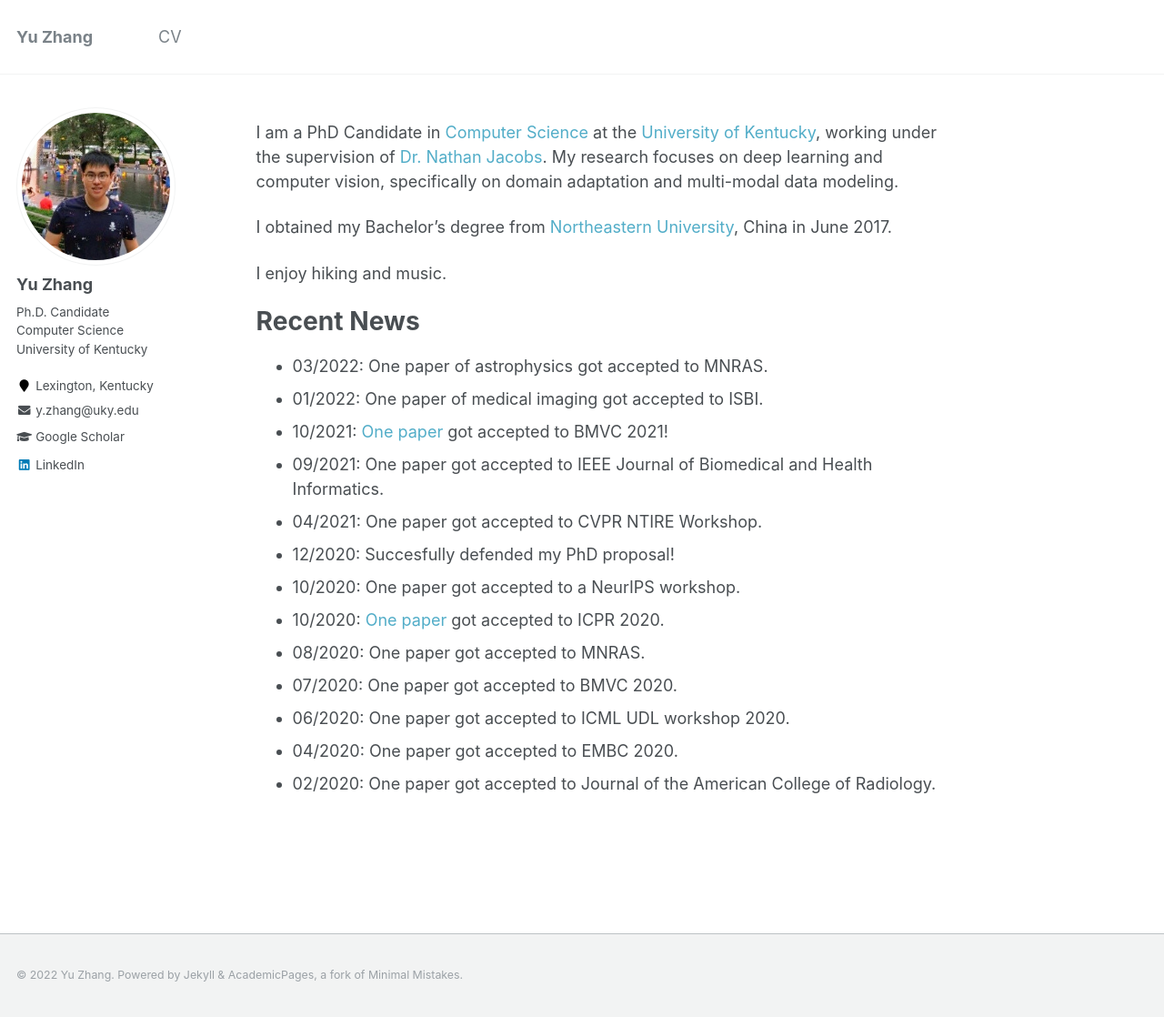
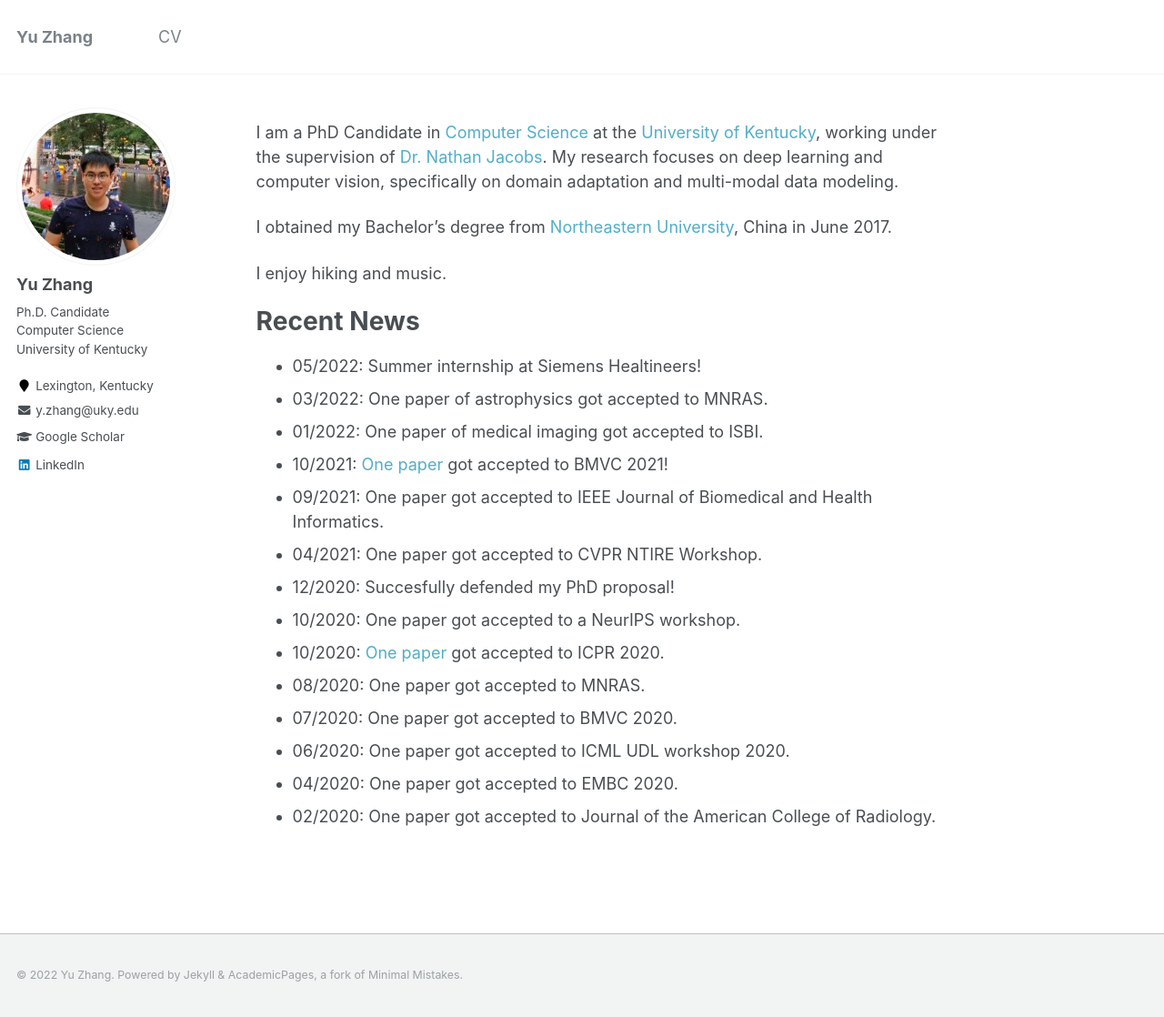
Before and after one commit to yuzhang03/yuzhang03.github.io, a Jekyll site: the page built from _pages/about.md, in a window 1280 px wide and 1118 px high. Shown: the whole window at 91% size. Built offline with Jekyll 4.4.1, drawn with Linux system fonts in a browser that asks for light colours.

Commit message:
update intern

```diff
--- a/_pages/about.md
+++ b/_pages/about.md
@@ -8,15 +8,16 @@ redirect_from:
   - /about.html
 ---
 
-I am a PhD Candidate in [Computer Science](https://www.engr.uky.edu/research-faculty/departments/computer-science/) at the [University of Kentucky](https://www.uky.edu/), working under the supervision of [Dr. Nathan Jacobs](http://cs.uky.edu/~jacobs/). My research focuses on deep learning and computer vision, specifically on domain adaptation and multi-modal data modeling.
+I am a PhD Candidate in [Computer Science](https://www.engr.uky.edu/research-faculty/departments/computer-science/) at the [University of Kentucky](https://www.uky.edu/), working under the supervision of [Dr. Nathan Jacobs](https://jacobsn.github.io/). My research focuses on deep learning and computer vision, specifically on domain adaptation and multi-modal data modeling.
 
-I obtained my Bachelor's degree from [Northeastern University](http://english.neu.edu.cn/), China in June 2017.
+I obtained my Bachelor's degree from [Northeastern University](https://neu.edu.cn/), China in June 2017.
 
 I enjoy hiking and music.
 
 
 Recent News
 ======
+* 05/2022: Summer internship at Siemens Healtineers!
 * 03/2022: One paper of astrophysics got accepted to MNRAS.
 * 01/2022: One paper of medical imaging got accepted to ISBI.
 * 10/2021: [One paper](https://yuzhang03.github.io/dfa-ssda/) got accepted to BMVC 2021!
```
